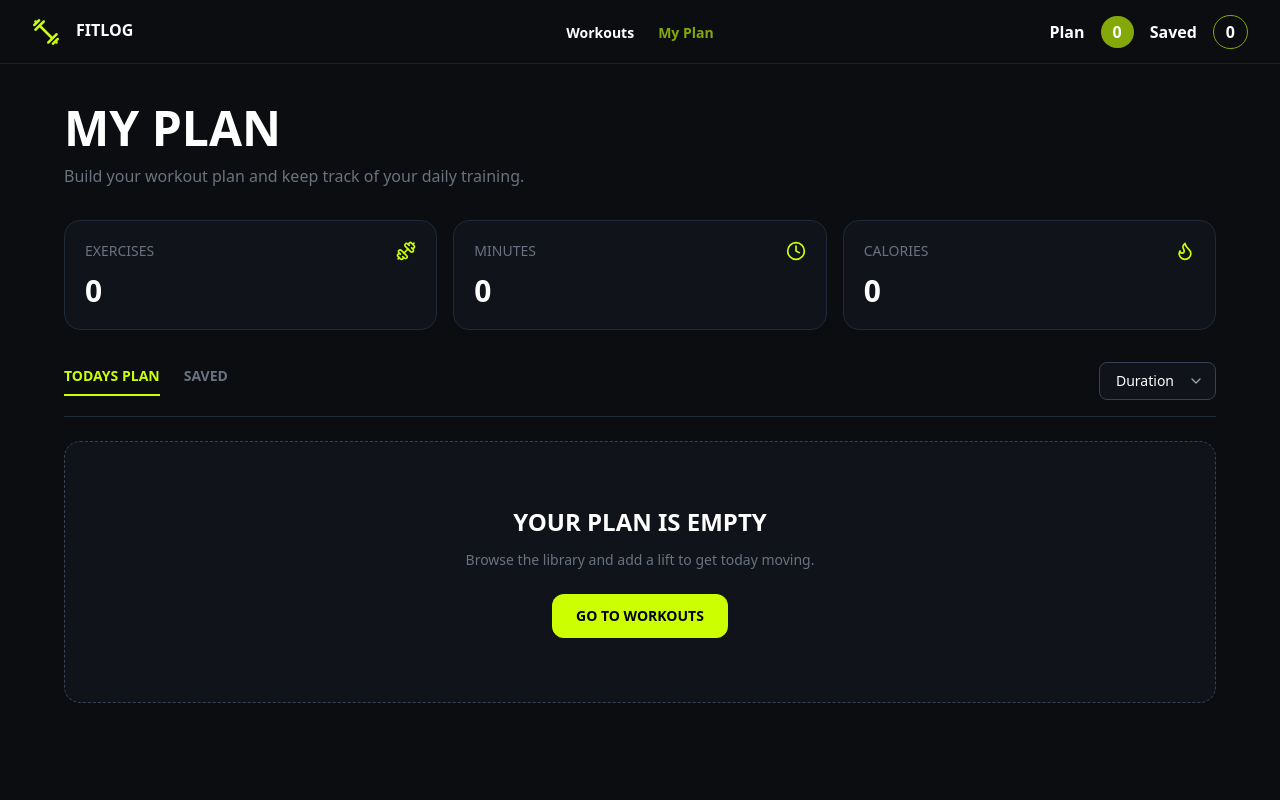
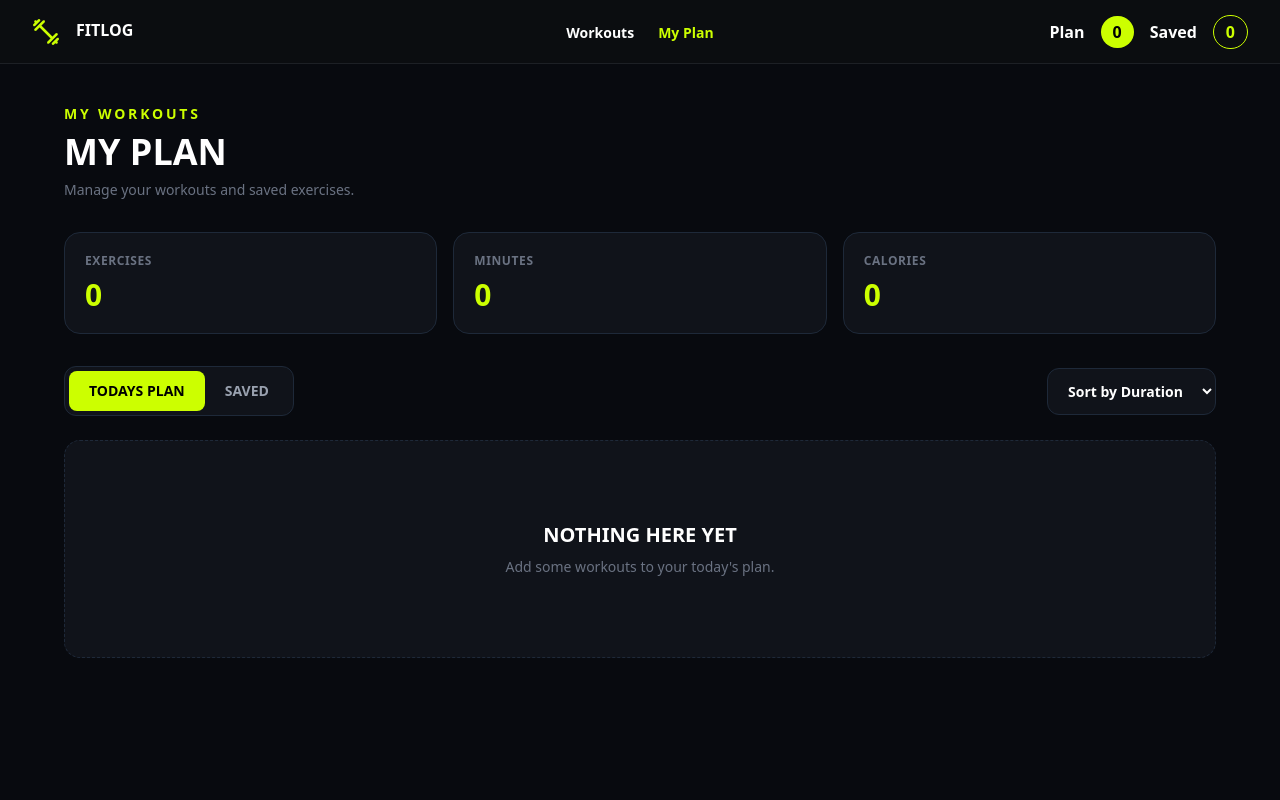
Before and after one commit to mahadi1951/Fit-Log, a Next.js app: page /myplan in a window 1280 px wide. Shown: the top 800 px of the page. Built offline with nearby package versions, Linux system fonts and the light colour scheme.

Commit message:
save card added

```diff
--- a/src/app/myplan/page.tsx
+++ b/src/app/myplan/page.tsx
@@ -1,8 +1,6 @@
 "use client";
 
 import { useMemo, useState } from "react";
-import Link from "next/link";
-import { ChevronDown, Dumbbell, Clock, Flame } from "lucide-react";
 import { toast } from "react-toastify";
 
 import { usePlan } from "@/context/PlanContext";
@@ -10,163 +8,169 @@ import TodaysPlanCard from "@/components/shared/TodaysPlanCard";
 import SavedWorkoutCard from "@/components/shared/SaveWorkoutCard";
 
 type SortBy = "duration" | "calories" | "rating";
+type ActiveTab = "today" | "saved";
 
 const MyPlanPage = () => {
   const { todaysPlan, savedWorkouts, removeFromPlan, removeSavedWorkout } =
     usePlan();
 
   const [sortBy, setSortBy] = useState<SortBy>("duration");
-  const [activeTab, setActiveTab] = useState<"today" | "saved">("today");
+  const [activeTab, setActiveTab] = useState<ActiveTab>("today");
 
+  // Current tab er workout
   const currentWorkouts = activeTab === "today" ? todaysPlan : savedWorkouts;
 
-  // Total exercises
+  // Current tab er workout sort
+  const sortedWorkouts = useMemo(() => {
+    return [...currentWorkouts].sort((a, b) => {
+      return Number(b[sortBy]) - Number(a[sortBy]);
+    });
+  }, [currentWorkouts, sortBy]);
+
+  // Remove workout
+  const handleRemove = (id: number) => {
+    if (activeTab === "today") {
+      removeFromPlan(id);
+      toast.info("Workout removed from today's plan.");
+    } else {
+      removeSavedWorkout(id);
+      toast.info("Workout removed from saved.");
+    }
+  };
+
+  // Today's Plan statistics
   const totalExercises = todaysPlan.length;
 
-  // Total minutes
   const totalMinutes = todaysPlan.reduce(
-    (total, workout) => total + workout.duration,
+    (total, workout) => total + Number(workout.duration || 0),
     0,
   );
 
-  // Total calories
   const totalCalories = todaysPlan.reduce(
     (total, workout) => total + Number(workout.calories || 0),
     0,
   );
 
-  // Sort workouts
-  const sortedWorkouts = useMemo(() => {
-    return [...todaysPlan].sort((a, b) => {
-      return b[sortBy] - a[sortBy];
-    });
-  }, [todaysPlan, sortBy]);
-
-  // Remove workout
-  const handleRemove = (id: number) => {
-    removeFromPlan(id);
-
-    toast.info("Workout removed from today's plan.");
-  };
-
   return (
-    <main className="min-h-screen bg-[#0B0D10] px-3 py-10 text-white sm:px-5 lg:px-8">
+    <main className="min-h-screen bg-[#080A0F] px-4 py-10 text-white sm:px-6 lg:px-8">
       <div className="mx-auto max-w-6xl">
         {/* Header */}
         <div className="mb-8">
-          <h1 className="text-4xl font-black uppercase sm:text-5xl">MY PLAN</h1>
+          <p className="mb-2 text-sm font-bold tracking-[0.2em] text-[#ccff00]">
+            MY WORKOUTS
+          </p>
 
-          <p className="mt-3 max-w-xl text-sm text-gray-500 sm:text-base">
-            Build your workout plan and keep track of your daily training.
+          <h1 className="text-3xl font-black uppercase sm:text-4xl">MY PLAN</h1>
+
+          <p className="mt-2 text-sm text-gray-500">
+            Manage your workouts and saved exercises.
           </p>
         </div>
 
-        {/* Metrics */}
+        {/* Statistics */}
         <div className="mb-8 grid grid-cols-1 gap-4 sm:grid-cols-3">
-          {/* Exercises */}
           <div className="rounded-2xl border border-gray-800 bg-[#10131A] p-5">
-            <div className="mb-3 flex items-center justify-between">
-              <span className="text-sm uppercase text-gray-500">Exercises</span>
+            <p className="text-xs font-bold uppercase tracking-wider text-gray-500">
+              Exercises
+            </p>
 
-              <Dumbbell className="h-5 w-5 text-[#ccff00]" />
+            <h2 className="mt-2 text-3xl font-black text-[#ccff00]">
+              {totalExercises}
+            </h2>
           </div>
 
-            <h2 className="text-3xl font-black">{totalExercises}</h2>
+          <div className="rounded-2xl border border-gray-800 bg-[#10131A] p-5">
+            <p className="text-xs font-bold uppercase tracking-wider text-gray-500">
+              Minutes
+            </p>
+
+            <h2 className="mt-2 text-3xl font-black text-[#ccff00]">
+              {totalMinutes}
+            </h2>
           </div>
 
-          {/* Minutes */}
           <div className="rounded-2xl border border-gray-800 bg-[#10131A] p-5">
-            <div className="mb-3 flex items-center justify-between">
-              <span className="text-sm uppercase text-gray-500">Minutes</span>
+            <p className="text-xs font-bold uppercase tracking-wider text-gray-500">
+              Calories
+            </p>
 
-              <Clock className="h-5 w-5 text-[#ccff00]" />
-            </div>
-
-            <h2 className="text-3xl font-black">{totalMinutes}</h2>
-          </div>
-
-          {/* Calories */}
-          <div className="rounded-2xl border border-gray-800 bg-[#10131A] p-5">
-            <div className="mb-3 flex items-center justify-between">
-              <span className="text-sm uppercase text-gray-500">Calories</span>
-
-              <Flame className="h-5 w-5 text-[#ccff00]" />
-            </div>
-
-            <h2 className="text-3xl font-black">{totalCalories}</h2>
+            <h2 className="mt-2 text-3xl font-black text-[#ccff00]">
+              {totalCalories}
+            </h2>
           </div>
         </div>
 
         {/* Tabs + Sort */}
-        <div className="mb-6 flex flex-col justify-between gap-4 border-b border-gray-800 pb-4 sm:flex-row sm:items-center">
+        <div className="mb-6 flex flex-col gap-4 sm:flex-row sm:items-center sm:justify-between">
           {/* Tabs */}
-          <div className="flex gap-6">
-            {/* Today's Plan */}{" "}
+          <div className="flex w-full rounded-xl border border-gray-800 bg-[#10131A] p-1 sm:w-auto">
             <button
               type="button"
               onClick={() => setActiveTab("today")}
-              className={`border-b-2 pb-2 text-sm font-bold uppercase transition ${activeTab === "today" ? "border-[#ccff00] text-[#ccff00]" : "border-transparent text-gray-500 hover:text-white"}`}
+              className={`flex-1 rounded-lg px-5 py-2.5 text-sm font-bold uppercase transition sm:flex-none ${
+                activeTab === "today"
+                  ? "bg-[#ccff00] text-black"
+                  : "text-gray-400 hover:text-white"
+              }`}
             >
-              {" "}
-              Todays Plan{" "}
-            </button>{" "}
-            {/* Saved */}{" "}
+              Todays Plan
+            </button>
+
             <button
               type="button"
               onClick={() => setActiveTab("saved")}
-              className={`border-b-2 pb-2 text-sm font-bold uppercase transition ${activeTab === "saved" ? "border-[#ccff00] text-[#ccff00]" : "border-transparent text-gray-500 hover:text-white"}`}
+              className={`flex-1 rounded-lg px-5 py-2.5 text-sm font-bold uppercase transition sm:flex-none ${
+                activeTab === "saved"
+                  ? "bg-[#ccff00] text-black"
+                  : "text-gray-400 hover:text-white"
+              }`}
             >
-              {" "}
-              Saved{" "}
+              Saved
             </button>
           </div>
 
           {/* Sort */}
-          <div className="relative">
           <select
             value={sortBy}
-              onChange={(event) => setSortBy(event.target.value as SortBy)}
-              className="appearance-none rounded-lg border border-gray-700 bg-[#10131A] px-4 py-2 pr-10 text-sm text-white outline-none focus:border-[#ccff00]"
+            onChange={(e) => setSortBy(e.target.value as SortBy)}
+            className="rounded-xl border border-gray-800 bg-[#10131A] px-4 py-3 text-sm font-semibold text-white outline-none focus:border-[#ccff00]"
           >
-              <option value="duration">Duration</option>
-
-              <option value="calories">Calories</option>
-
-              <option value="rating">Rating</option>
+            <option value="duration">Sort by Duration</option>
+            <option value="calories">Sort by Calories</option>
+            <option value="rating">Sort by Rating</option>
           </select>
-
-            <ChevronDown className="pointer-events-none absolute right-3 top-1/2 h-4 w-4 -translate-y-1/2 text-gray-400" />
-          </div>
         </div>
 
         {/* Workout List */}
-        {sortedWorkouts.length > 0 ? (
+        {sortedWorkouts.length === 0 ? (
+          <div className="rounded-2xl border border-dashed border-gray-800 bg-[#10131A] py-20 text-center">
+            <h2 className="text-xl font-black uppercase text-white">
+              NOTHING HERE YET
+            </h2>
+
+            <p className="mt-2 text-sm text-gray-500">
+              {activeTab === "today"
+                ? "Add some workouts to your today's plan."
+                : "Save some workouts to see them here."}
+            </p>
+          </div>
+        ) : (
           <div className="space-y-4">
-            {sortedWorkouts.map((workout) => (
+            {sortedWorkouts.map((workout) =>
+              activeTab === "today" ? (
                 <TodaysPlanCard
                   key={workout.id}
                   workout={workout}
                   onRemove={handleRemove}
                 />
-            ))}
-          </div>
               ) : (
-          /* Empty State */
-          <div className="rounded-2xl border border-dashed border-gray-700 bg-[#10131A] px-5 py-16 text-center">
-            <h2 className="text-2xl font-black uppercase">
-              Your plan is empty
-            </h2>
-
-            <p className="mx-auto mt-3 max-w-md text-sm text-gray-500">
-              Browse the library and add a lift to get today moving.
-            </p>
-
-            <Link
-              href="/#library"
-              className="mt-6 inline-flex rounded-xl bg-[#ccff00] px-6 py-3 text-sm font-black uppercase text-black transition hover:bg-[#b8eb00]"
-            >
-              Go to workouts
-            </Link>
+                <SavedWorkoutCard
+                  key={workout.id}
+                  workout={workout}
+                  onRemove={handleRemove}
+                />
+              ),
+            )}
           </div>
         )}
       </div>
--- a/src/components/shared/Navbar.tsx
+++ b/src/components/shared/Navbar.tsx
@@ -1,11 +1,10 @@
 "use client";
-
-import logo from "@/assets/logo.png";
 
 import Image from "next/image";
 import Link from "next/link";
 import { usePathname } from "next/navigation";
 
+import logo from "@/assets/logo.png";
 import { usePlan } from "@/context/PlanContext";
 
 const Navbar = () => {
@@ -15,11 +14,11 @@ const Navbar = () => {
 
   const Links = (
     <>
-      <li className={pathName === "/" ? "text-[#83A807]" : ""}>
+      <li className={pathName === "/" ? "text-[#ccff00]" : ""}>
         <Link href="/">Workouts</Link>
       </li>
 
-      <li className={pathName === "/myplan" ? "text-[#83A807]" : ""}>
+      <li className={pathName === "/myplan" ? "text-[#ccff00]" : ""}>
         <Link href="/myplan">My Plan</Link>
       </li>
     </>
@@ -30,8 +29,8 @@ const Navbar = () => {
       <div className="navbar container mx-auto h-16 px-3 sm:px-5 lg:px-8">
         {/* Left */}
         <div className="navbar-start">
+          {/* Mobile */}
           <div className="dropdown flex items-center gap-2">
-            {/* Mobile menu */}
             <div tabIndex={0} role="button" className="btn btn-ghost lg:hidden">
               <svg
                 aria-label="Menu"
@@ -50,14 +49,12 @@ const Navbar = () => {
               </svg>
             </div>
 
-            {/* Mobile logo */}
             <Image
               className="h-7 w-auto sm:h-8 lg:hidden"
               src={logo}
               alt="Logo"
             />
 
-            {/* Mobile links */}
             <ul
               tabIndex={-1}
               className="menu menu-sm dropdown-content z-20 mt-20 w-52 rounded-box bg-base-100 p-2 font-semibold shadow"
@@ -66,7 +63,7 @@ const Navbar = () => {
             </ul>
           </div>
 
-          {/* Desktop logo */}
+          {/* Desktop Logo */}
           <Link className="hidden gap-4 lg:flex" href="/">
             <Image
               src={logo}
@@ -88,11 +85,11 @@ const Navbar = () => {
           <ul className="flex items-center gap-2 font-semibold sm:gap-4">
             {/* Plan */}
             <li className="flex items-center gap-2 sm:gap-4">
-              <Link href="/myplan">Plan</Link>
+              <Link href="/my-plan">Plan</Link>
 
               <Link
-                href="/myplan"
-                className="rounded-full bg-[#83A807] px-3 py-1"
+                href="/my-plan"
+                className="rounded-full bg-[#ccff00] px-3 py-1 text-black"
               >
                 {todaysPlan.length}
               </Link>
@@ -100,11 +97,11 @@ const Navbar = () => {
 
             {/* Saved */}
             <li className="flex items-center gap-2 sm:gap-4">
-              <Link href="/myplan">Saved</Link>
+              <Link href="/my-plan">Saved</Link>
 
               <Link
-                href="/myplan"
-                className="rounded-full border border-[#83A807] px-3 py-1"
+                href="/my-plan"
+                className="rounded-full border border-[#ccff00] px-3 py-1 text-[#ccff00]"
               >
                 {savedWorkouts.length}
               </Link>
```
Also changed, not shown: src/context/PlanContext.tsx (+13 -7 lines). Lines whose indentation alone changed are shown as unchanged.
